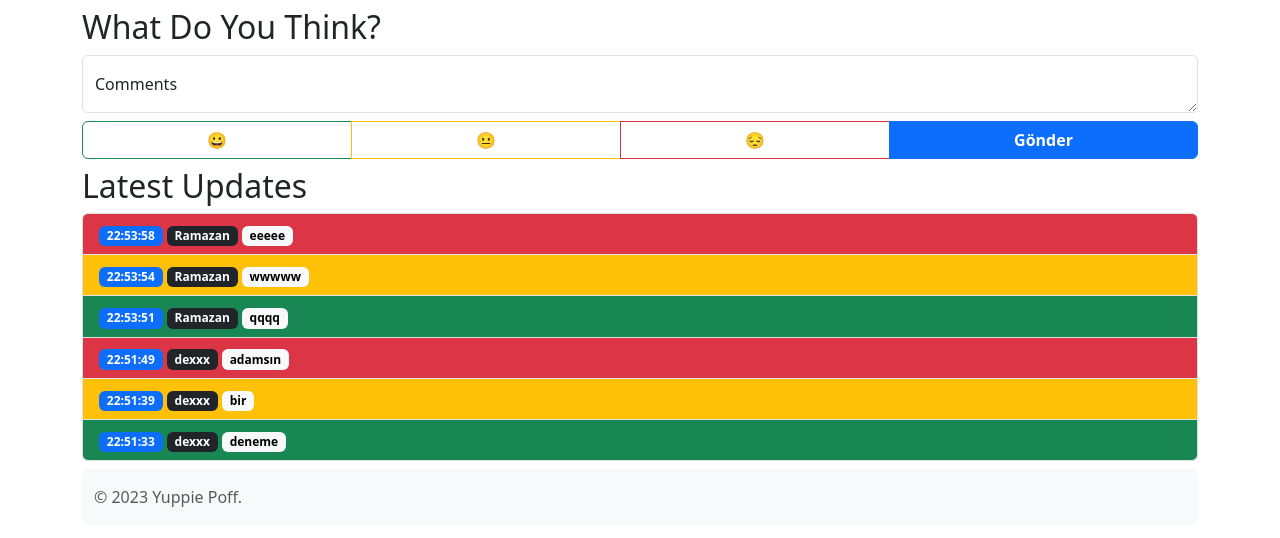
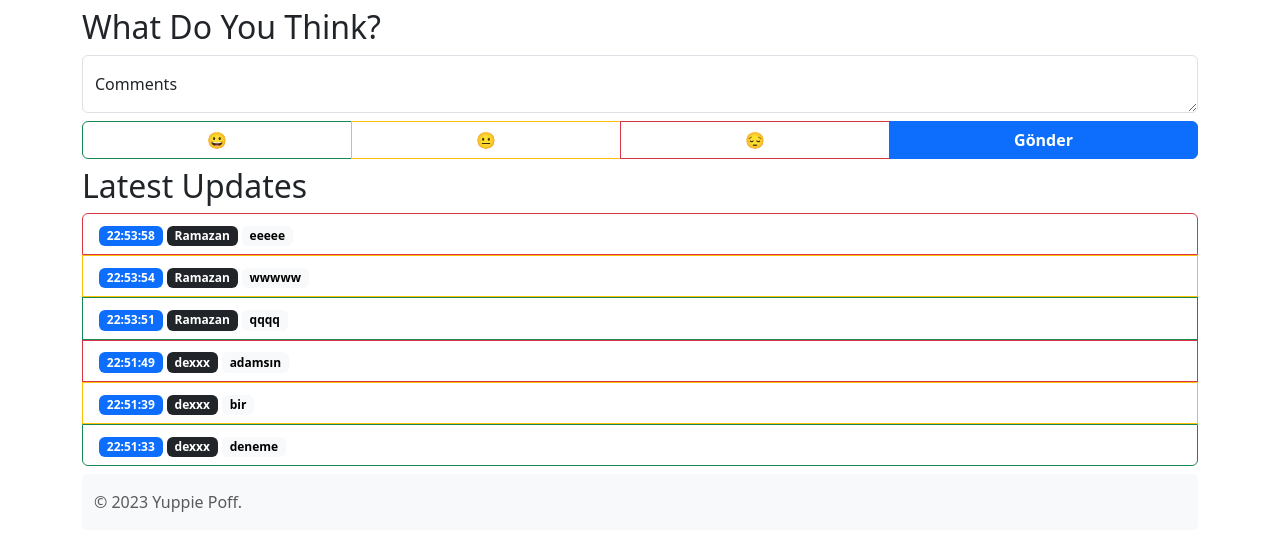
Before and after one commit to kalawaja/yuppie-poff, a PHP site: page / in a window 1280 px wide. Shown: the part 295-833 px from the top of the page. Before the commit the page ends 802 px from the top, so only its background shows below. Run offline with PHP 8.4, Linux system fonts and the light colour scheme; the visitor is signed in with stand-in values (Sample User, id 1); data comes from the database, SQL or seed files in the repository.

Commit message:
add border latest updates' remove bg color

```diff
--- a/index.php
+++ b/index.php
@@ -126,15 +126,15 @@ require_once 'sorgu.php';
                 $sonuc = explode(" ", $zaman);
             ?>
                 <?php if ($yazicek['yazi_secenek'] == 0) { ?>
-                    <div class="list-group-item list-group-item-action bg-success"><span class="badge pill text-bg-primary"><?php echo $sonuc[1] ?></span>
+                    <div class="list-group-item list-group-item-action bg-white border border-success"><span class="badge pill text-bg-primary"><?php echo $sonuc[1] ?></span>
                         <span class="badge pill text-bg-dark"><?php echo $yazicek['kullanici_ad'] ?></span> <span class="badge pill text-bg-light"><?php echo $yazicek['yazi_detay'] ?></span>
                     </div>
                 <?php } elseif ($yazicek['yazi_secenek'] == 1) { ?>
-                    <div class="list-group-item list-group-item-action bg-warning"><span class="badge pill text-bg-primary"><?php echo $sonuc[1] ?></span>
+                    <div class="list-group-item list-group-item-action bg-white border border-warning"><span class="badge pill text-bg-primary"><?php echo $sonuc[1] ?></span>
                         <span class="badge pill text-bg-dark"><?php echo $yazicek['kullanici_ad'] ?></span> <span class="badge pill text-bg-light"><?php echo $yazicek['yazi_detay'] ?></span>
                     </div>
                 <?php } elseif ($yazicek['yazi_secenek'] == 2) { ?>
-                    <div class="list-group-item list-group-item-action bg-danger"><span class="badge pill text-bg-primary"><?php echo $sonuc[1] ?></span>
+                    <div class="list-group-item list-group-item-action bg-white border border-danger"><span class="badge pill text-bg-primary"><?php echo $sonuc[1] ?></span>
                         <span class="badge pill text-bg-dark"><?php echo $yazicek['kullanici_ad'] ?></span> <span class="badge pill text-bg-light"><?php echo $yazicek['yazi_detay'] ?></span>
                     </div>
             <?php  }
```
